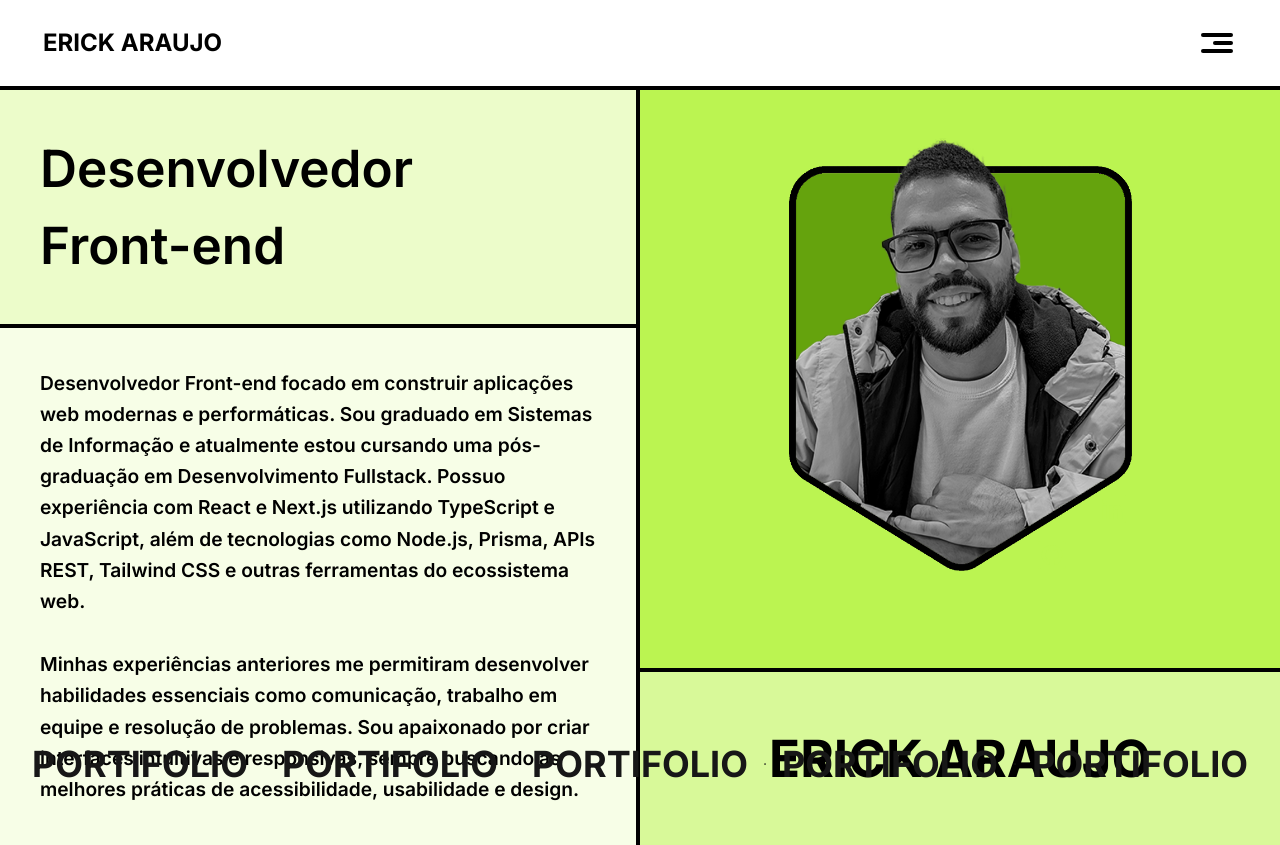
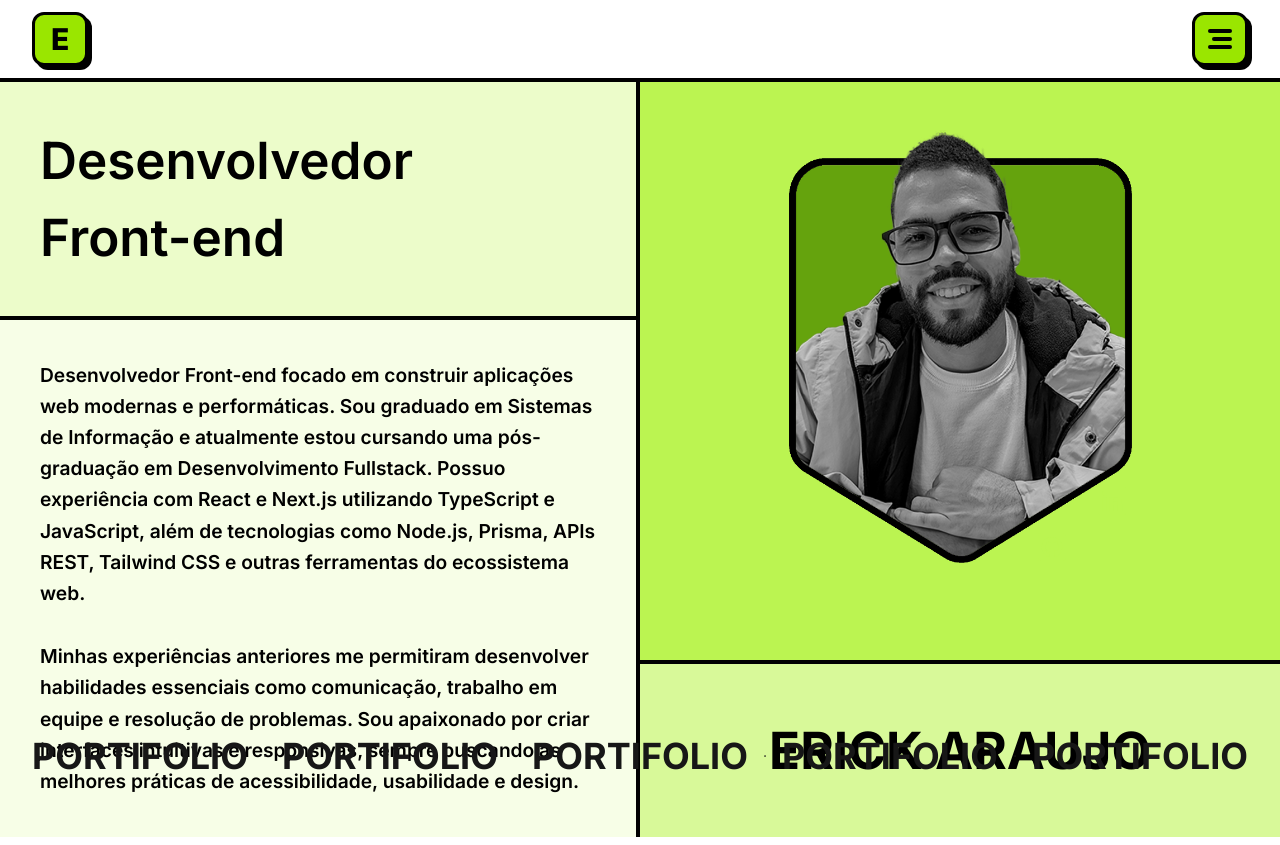
Before and after one commit to araujoerick/portfolio, a Next.js app: page / in a window 1280 px wide. Built offline with nearby package versions, Linux system fonts and the light colour scheme.

Commit message:
💄 feat: change Header and MenuButton styles

```diff
--- /dev/null
+++ b/src/app/components/header-menu-button.tsx
@@ -0,0 +1,11 @@
+const MenuButton = () => {
+  return (
+    <div className="btn-primary flex cursor-pointer flex-col items-end justify-center gap-1 px-[13px] py-3.5">
+      <div className="h-1 w-6 rounded bg-black transition-all duration-300"></div>
+      <div className="h-1 w-5 self-end rounded bg-black transition-all duration-300"></div>
+      <div className="h-1 w-6 rounded bg-black transition-all duration-300"></div>
+    </div>
+  );
+};
+
+export default MenuButton;
--- a/src/app/components/header.tsx
+++ b/src/app/components/header.tsx
@@ -1,11 +1,11 @@
-import MenuButton from "./menu-button";
+import MenuButton from "./header-menu-button";
 
 const Header = () => {
   return (
-    <header className="flex w-full items-center justify-between border-b-4 border-black bg-white px-8 py-4 text-black shadow-md">
-      <div className="h-[30px cursor-pointer text-2xl font-bold whitespace-nowrap text-black">
-        <h1 className="link-secondary uppercase">ERICK ARAUJO</h1>
-      </div>
+    <header className="flex w-full items-center justify-between border-b-4 border-black bg-white px-8 py-3">
+      <span className="btn-primary px-4 text-3xl leading-8 font-extrabold whitespace-nowrap text-black uppercase select-none">
+        E
+      </span>
 
       <MenuButton />
     </header>
--- a/src/app/components/menu-button.tsx
+++ /dev/null
@@ -1,11 +0,0 @@
-const MenuButton = () => {
-  return (
-    <div className="link-secondary flex cursor-pointer flex-col items-end justify-center gap-1 p-3">
-      <div className="h-1 w-8 rounded bg-black transition-all duration-300"></div>
-      <div className="h-1 w-5 self-end rounded bg-black transition-all duration-300"></div>
-      <div className="h-1 w-8 rounded bg-black transition-all duration-300"></div>
-    </div>
-  );
-};
-
-export default MenuButton;
--- a/src/app/globals.css
+++ b/src/app/globals.css
@@ -20,15 +20,7 @@
 } */
 
 @utility btn-primary {
-  @apply cursor-pointer rounded-xl border-[3px] bg-lime-400 p-4 font-medium shadow-[4px_4px_0px_rgba(0,0,0)] duration-200 hover:translate-x-1 hover:translate-y-1 hover:shadow-none;
-}
-
-@utility btn-secondary {
-  @apply cursor-pointer rounded-xl border-[3px] border-transparent bg-lime-100 p-4 shadow-none duration-200 hover:-translate-x-1 hover:-translate-y-1 hover:border-[3px] hover:border-black hover:shadow-[4px_4px_0px_rgba(0,0,0)];
-}
-
-@utility link-secondary {
-  @apply rounded-xl border-[3px] border-transparent p-2 font-bold shadow-none duration-200 hover:-translate-x-1 hover:-translate-y-1 hover:border-[3px] hover:border-black hover:bg-lime-400 hover:shadow-[4px_4px_0px_rgba(0,0,0)];
+  @apply rounded-xl border-[3px] border-black bg-lime-400 p-2 font-bold shadow-[4px_4px_0px_rgba(0,0,0)] transition-all duration-300 hover:translate-x-1 hover:translate-y-1 hover:shadow-none;
 }
 
 body {
```
